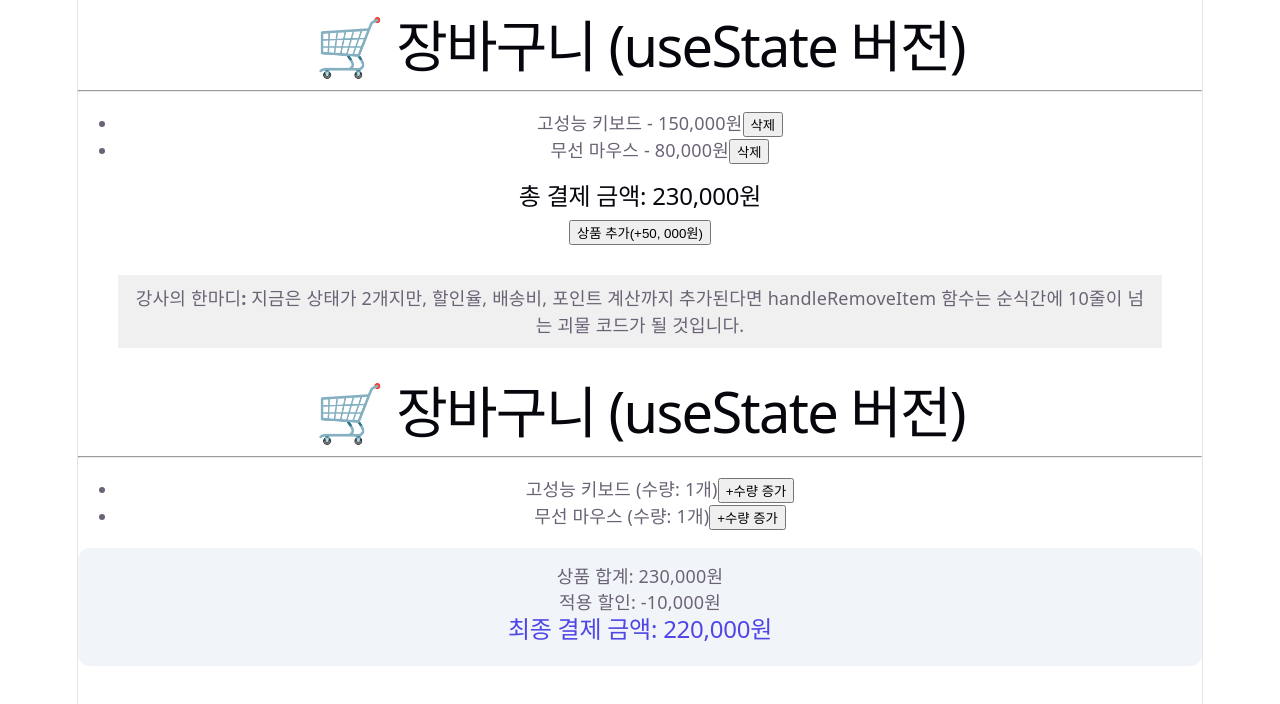
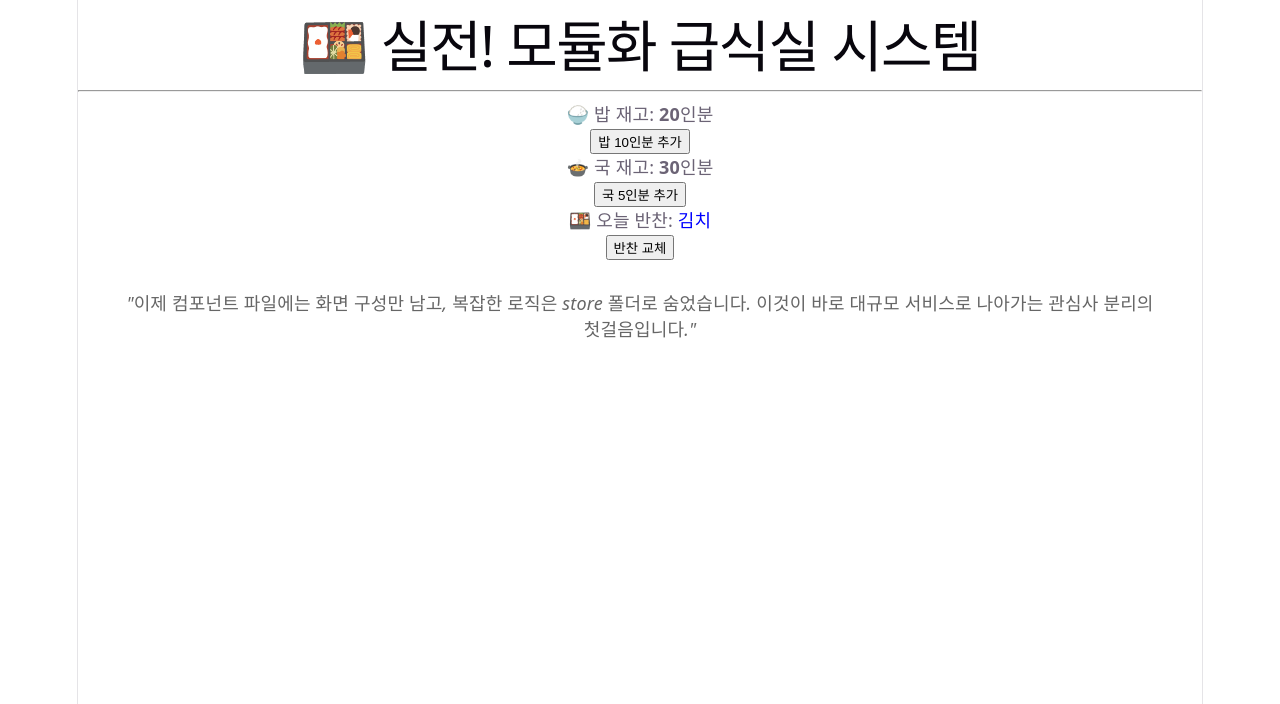
Before and after one commit to yunajoe/react-master-class-part2-inflearn, a React (Vite) app: page / in a window 1280 px wide. Shown: the top 704 px of the page. Built offline with nearby package versions, Linux system fonts and the light colour scheme.

Commit message:
guide: 거대해진 reducer분리하기

```diff
--- a/src/App.jsx
+++ b/src/App.jsx
@@ -1,5 +1,4 @@
-import ReducerCart from "./components/ReducerCart.jsx";
-import StateCart from "./components/StateCart.jsx";
+import ModularCafeteria from "./components/ModularCafeteria.jsx";
 
 function App() {
   return (
@@ -11,8 +10,9 @@
       {/* <ReservationAnswer /> */}
       {/* <OfficeControl /> */}
       {/* <AdvancedCafeteria /> */}
-      <StateCart />
-      <ReducerCart />
+      {/* <StateCart />
+      <ReducerCart /> */}
+      <ModularCafeteria />
     </>
   );
 }
--- /dev/null
+++ b/src/components/ModularCafeteria.jsx
@@ -0,0 +1,44 @@
+import { useReducer } from "react";
+import { addRice, changeSide, refillSoup } from "../store/cafeteriaActions.js";
+import { reducer } from "../store/cafeteriaReducer.js";
+
+const initialState = {
+  rice: 20,
+  soup: 30,
+  side: "김치",
+};
+
+function ModularCafeteria() {
+  const [state, dispatch] = useReducer(reducer, initialState);
+  return (
+    <div>
+      <h1>🍱 실전! 모듈화 급식실 시스템</h1>
+      <hr />
+      <p>
+        🍚 밥 재고: <strong>{state.rice}</strong>인분
+      </p>
+      <button onClick={() => dispatch(addRice(10))}>밥 10인분 추가</button>
+
+      <p>
+        🍲 국 재고: <strong>{state.soup}</strong>인분
+      </p>
+      <button onClick={() => dispatch(refillSoup(5))}>국 5인분 추가</button>
+
+      <p>
+        🍱 오늘 반찬: <strong style={{ color: "blue" }}>{state.side}</strong>
+      </p>
+      <button onClick={() => dispatch(changeSide("메추리알장조림"))}>
+        반찬 교체
+      </button>
+      <blockquote
+        style={{ marginTop: "30px", color: "#666", fontStyle: "italic" }}
+      >
+        "이제 컴포넌트 파일에는 화면 구성만 남고, 복잡한 로직은 store 폴더로
+        숨었습니다. 이것이 바로 대규모 서비스로 나아가는 관심사 분리의
+        첫걸음입니다."
+      </blockquote>
+    </div>
+  );
+}
+
+export default ModularCafeteria;
--- /dev/null
+++ b/src/store/cafeteriaActions.js
@@ -0,0 +1,22 @@
+import { ACTIONS } from "./cafeteriaConstants.js";
+
+export function addRice(amount) {
+  return {
+    type: ACTIONS.ADD_RICE,
+    amount,
+  };
+}
+
+export function refillSoup(amount) {
+  return {
+    type: ACTIONS.REFILL_SOUP,
+    amount,
+  };
+}
+
+export function changeSide(newSide) {
+  return {
+    type: ACTIONS.CHANGE_SIDE,
+    newSide,
+  };
+}
--- /dev/null
+++ b/src/store/cafeteriaConstants.js
@@ -0,0 +1,5 @@
+export const ACTIONS = {
+  ADD_RICE: "ADD_RICE",
+  REFILL_SOUP: "REFILL_SOUP",
+  CHANGE_SIDE: "CHANGE_SIDE",
+};
--- /dev/null
+++ b/src/store/cafeteriaReducer.js
@@ -0,0 +1,14 @@
+import { ACTIONS } from "./cafeteriaConstants.js";
+
+export function reducer(state, action) {
+  switch (action.type) {
+    case ACTIONS.ADD_RICE:
+      return { ...state, rice: state.rice + action.amount };
+    case ACTIONS.REFILL_SOUP:
+      return { ...state, soup: state.soup + action.amount };
+    case ACTIONS.CHANGE_SIDE:
+      return { ...state, side: action.newSide };
+    default:
+      return state;
+  }
+}
```
